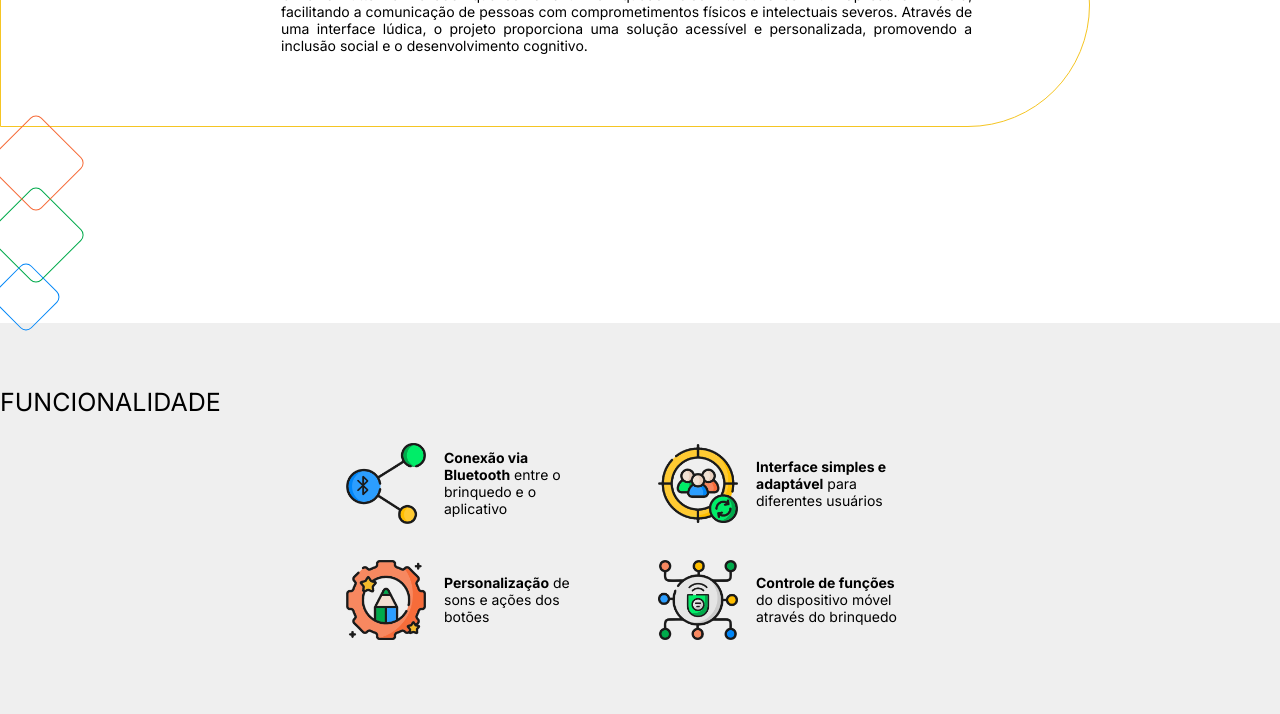
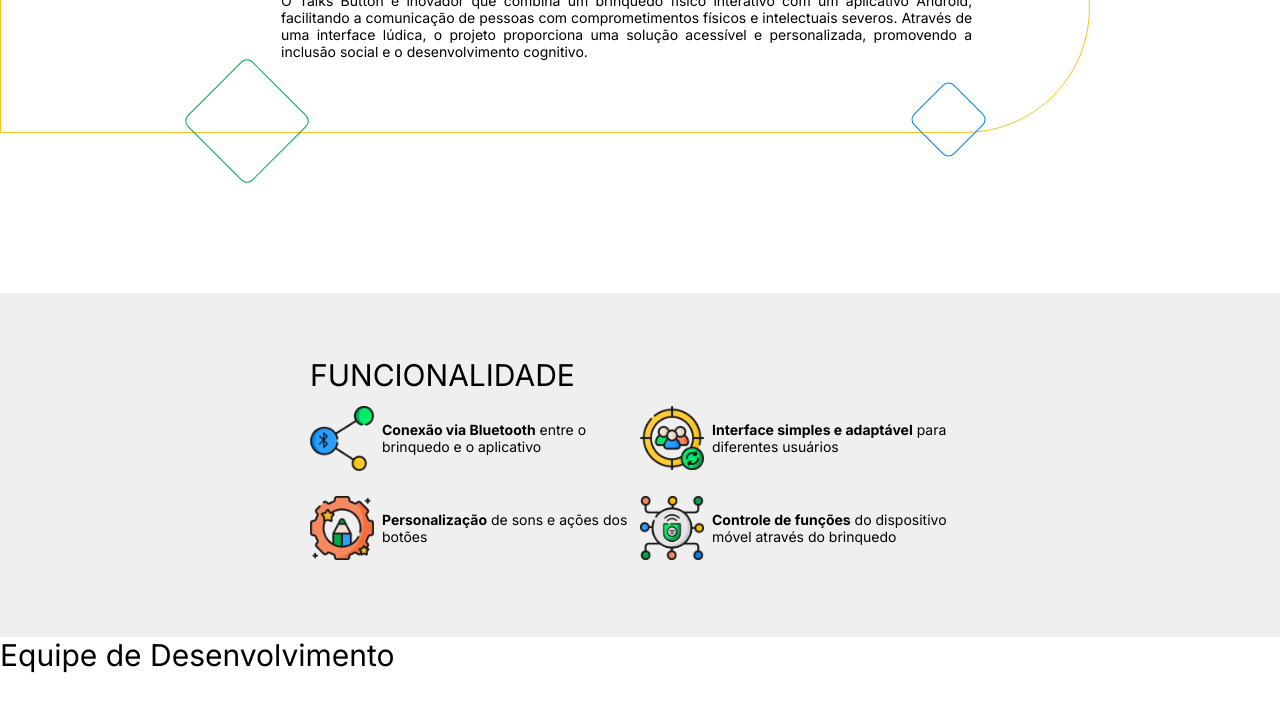
Before and after one commit to graziellyds/Projeto_Talk_Button, a plain HTML site: page index.html in a window 1280 px wide. Shown: the part 673-1387 px from the top of the page. After the commit the page ends 1346 px from the top, so only its background shows below. Drawn offline with nearby package versions, Linux system fonts and the light colour scheme; a web font is replaced by a local one.

Commit message:
Projeto apresentado com funcionalidade pronto

```diff
--- a/index.html
+++ b/index.html
@@ -32,7 +32,7 @@
             <ul>
                 <li class="nav-item"><a href="#" class="nav-link">Início</a></li>
                 <li class="nav-item"><a href="#" class="nav-link">Sobre o Projeto</a></li>
-                <li class="nav-item"><a href="#" class="nav-link">Funcionalidades</a></li>
+                <li class="nav-item"><a href=".functionality" class="nav-link">Funcionalidades</a></li>
                 <li class="nav-item"><a href="#" class="nav-link">Equipe de Desenvolvimento</a></li>
                 <li class="nav-item"><a href="#" class="nav-link">Contato</a></li>
             </ul>
@@ -49,15 +49,16 @@
             <div class="text_about_project">
                 <h1>SOBRE O PROJETO</h1>
                 <p> O Talks Button é inovador que combina um brinquedo físico interativo com um aplicativo Android, facilitando a comunicação de pessoas com comprometimentos físicos e intelectuais severos. Através de uma interface lúdica, o projeto proporciona uma solução acessível e personalizada, promovendo a inclusão social e o desenvolvimento cognitivo.</p>
+                <div class="item-cube i-c-1" style="--borde_color: #F66C3A; --size: 65px; "></div>
+                <div class="item-cube i-c-2" style="--borde_color: #00AA4B; --size: 90px;"></div>
+                <div class="item-cube i-c-3" style="--borde_color: #0086F8; --size: 55px; "></div>
             </div>
         </div>
-        <div class="item-cube i-c-1" style="--borde_color: #F66C3A; --size: 70px; "></div>
-        <div class="item-cube i-c-2" style="--borde_color: #00AA4B; --size: 70px;"></div>
-        <div class="item-cube i-c-3" style="--borde_color: #0086F8; --size: 50px; "></div>
     </div>
     <div class="functionality">
+        <div class="info_functionality">
             <h1>FUNCIONALIDADE</h1>
-        <div class="text_functionality">
+            <div class="cln_functionality">
                 <ul>
                     <li class="topic_functionality">
                         <img class="icon_functionality" src="img/icons_bluetooth_conect.png" alt="">
@@ -67,7 +68,10 @@
                         <img class="icon_functionality" src="img/icons_focus_people.png" alt="">
                         <p><span>Interface simples e adaptável</span> para diferentes usuários</p>
                     </li>
-
+                </ul>
+            </div>
+            <div  class="cln_functionality">
+                <ul>
                     <li class="topic_functionality">
                         <img class="icon_functionality" src="img/icons_gear.png" alt="">
                         <p><span>Personalização</span> de sons e ações dos botões</p>
@@ -79,5 +83,10 @@
                 </ul>
             </div>
         </div>
+    </div>
+    <div class="Equipe_de_Desenvolvimento">
+        <h1>Equipe de Desenvolvimento</h1>
+
+    </div>
 </body>
 </html>
--- a/js/script.js
+++ b/js/script.js
@@ -1,9 +1,15 @@
 function menuShow(){
+    /*Cria uma variavel*/
     let menuMobile = document.querySelector('.mobile-menu');
+    /* menu tá igual a display: none;*/
+
+    /*se ele clicar recebe a os atributos/caracterificas do open (display: block) */
     if (menuMobile.classList.contains('open')) {
+       /*remove para continuar fechado o open*/
         menuMobile.classList.remove('open');
         document.querySelector('.icon').src = "img/menu.svg";
     } else {
+        /*adiciona para continuar aberto o menu*/
         menuMobile.classList.add('open');
         document.querySelector('.icon').src = "img/close.svg";
     }
--- a/styles.css
+++ b/styles.css
@@ -30,7 +30,7 @@
 
 h1{
     font-family: 'Arlon SemiBold', 'Inter', sans-serif;
-    font-size: 25px;
+    font-size: 30px;
 }
 
 p {
@@ -106,6 +106,10 @@ align-items: center;
     display: none;
 }
 
+.open {
+    display: block;
+}
+
 .mobile-menu-icon {
     display: block;
 }
@@ -136,13 +140,11 @@ align-items: center;
     width: 100%;
 }
 
-.open {
-    display: block;
-}
+
 
 /*LOGO GRANDE COLORIDA*/
 .top-logo_color{
-    background-image: linear-gradient(180deg, #B6DBFC, rgba(255, 255, 255, 0),rgba(255, 255, 255, 0));
+    background: linear-gradient(180deg, #B6DBFC 0%, #ffffff00 70%);
     padding: 10rem 0 ;
     text-align: center;
 }
@@ -156,8 +158,8 @@ align-items: center;
 .about_project{
     background-color: rgb(255, 255, 255);
     align-items: center;
+    padding: 0rem 0rem 10rem 0rem;
 }
-
 
 .item-rectangle{
     display: block;
@@ -165,10 +167,10 @@ align-items: center;
     border-color: #F5C523;
     border-radius:  0rem 10rem 10rem 0rem;
     width: 85%;
+    position: relative;
 }
 
 .text_about_project {
-
     align-items: center;
     text-align: justify;
     padding: 4rem 25%;
@@ -176,7 +178,7 @@ align-items: center;
 }
 
 .item-cube {
-    position: relative;
+
     border: 1px solid;
     border-color: var(--borde_color);
     border-radius: 0.5rem;
@@ -185,68 +187,60 @@ align-items: center;
     transform: rotate(45deg); /*Rotacionar o objeto*/
 }
 .i-c-1{
-    z-index: 1; /*eixo Z (MOVER PARA CIMA)*/
-    right: 0;
-    top:0;
+    position: absolute;
+    /*z-index: 1; /*eixo Z (MOVER PARA CIMA)*/
+    right: 0rem;
+    top:1rem;
+}
+.i-c-2{
+    position: absolute;
+    /*z-index: 1; /*eixo Z (MOVER PARA CIMA)*/
+    left: 200px;
+    bottom: -35px;
+}
+.i-c-3{
+    position: absolute;
+    /*z-index: 1; /*eixo Z (MOVER PARA CIMA)*/
+    right: 7rem;
+    bottom: -1rem;
 }
 
 /*FUNCIONALIDADE*/
+
 .functionality{
-
     background: #EFEFEF;
-    padding:  4rem 0rem 4rem;
-    text-align: left;
-    justify-content: center;
+    display: flex;
+    flex-direction: column;
+    align-items: center;
     width: 100%;
-
-
-}
-.text_functionality{
-
-    padding: 0rem 20rem 0rem;
-    justify-content: center;
-    align-items: center;
-
-
-
-}
-.icon_functionality{
-
-    width: 5rem;
-    padding: 10px;
-
-}
-.topic_functionality{
-    align-items: center;
-
-
 }
 
-.text_functionality  ul {
-    display: grid;
-    grid-template-columns: 1fr 1fr;
-    gap:1rem 1rem;
-    list-style: none;
-    padding: 1rem 1rem 0rem;
+.info_functionality{
+padding: 4rem 0rem;
+}
 
-}
-.text_functionality  li {
+.cln_functionality ul, li{
     display: flex;
     flex-direction: row;
+    list-style: none;
+    align-items: center;
+    padding: 0.4rem 0rem;
+    width: 100%;
+    /*gap: 1rem;*/
+}
 
+.topic_functionality p{
+    width: 100%;
+    max-width: 250px;
 }
-.text_functionality  p{
-    text-align:left;
-    font-size: 14px;
-    width:50%;
 
+.icon_functionality{
+    width: 4rem;
 }
 
 .topic_functionality span {
     font-family: 'CocogooseProTrial Darkmode', 'Inter', sans-serif;
 }
-
-
 
 /*Responsivo*/
 @media screen and (max-width: 800px)  {
```
Lines whose indentation alone changed are shown as unchanged.
